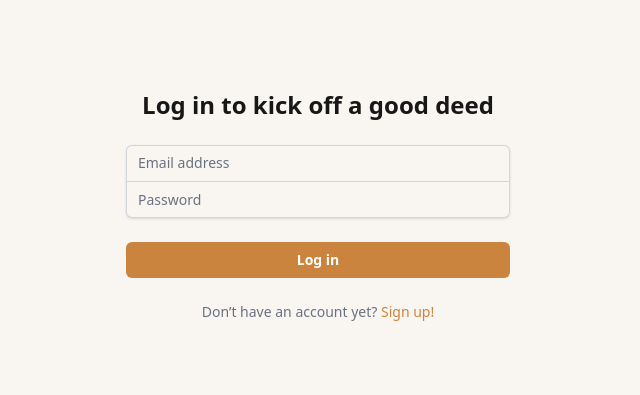
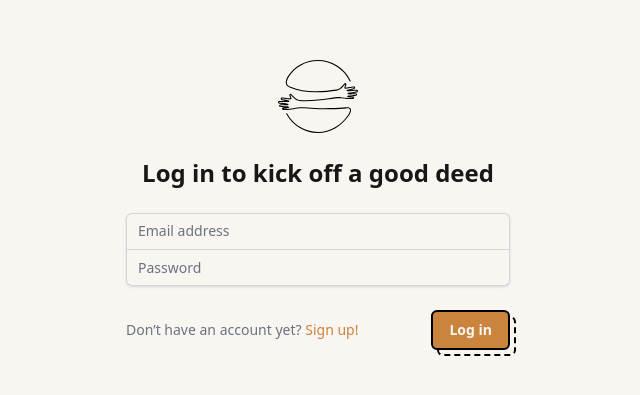
Before and after one commit to noravitkai/random-acts-of-kindness-ui, a Next.js app: page /login in a window 1280 px wide. Shown: the part 195-590 px from the top of the page, without its empty margins (322-962 px from the left). Built offline with nearby package versions, Linux system fonts and the light colour scheme.

Commit message:
Add logo + unify button styling on login/signup pages

```diff
--- a/src/app/(auth)/login/page.tsx
+++ b/src/app/(auth)/login/page.tsx
@@ -4,6 +4,7 @@ import { useState } from "react";
 import { useAuth, LoginData } from "@/hooks/auth/useAuth";
 import { useRouter } from "next/navigation";
 import { LoginForm } from "@/components/auth/LoginForm";
+import Image from "next/image";
 
 /**
  * Render the login form and handle the login flow
@@ -28,6 +29,9 @@ export default function LoginPage() {
   return (
     <main className="flex min-h-screen items-center justify-center bg-background px-4 py-12">
       <div className="w-full max-w-sm space-y-6">
+        <div className="flex justify-center mb-6">
+          <Image src="/logo.svg" alt="Logo" width={80} height={80} />
+        </div>
         <h1 className="text-center text-2xl font-bold text-foreground">
           Log in to kick off a good deed
         </h1>
--- a/src/app/(auth)/signup/page.tsx
+++ b/src/app/(auth)/signup/page.tsx
@@ -4,6 +4,7 @@ import { useState, useCallback, ChangeEvent, FormEvent } from "react";
 import { useAuth, RegisterData } from "@/hooks/auth/useAuth";
 import Link from "next/link";
 import { useRouter } from "next/navigation";
+import Image from "next/image";
 
 /**
  * Render the signup form and handle the registration flow
@@ -79,6 +80,9 @@ export default function RegisterPage() {
       <main>
         <div className="flex min-h-screen items-center justify-center bg-background px-4 py-12">
           <div className="w-full max-w-sm space-y-6">
+            <div className="flex justify-center mb-6">
+              <Image src="/logo.svg" alt="Logo" width={80} height={80} />
+            </div>
             <h2 className="text-center text-2xl font-bold text-foreground">
               Sign up for an account
             </h2>
@@ -91,7 +95,7 @@ export default function RegisterPage() {
                   value={formData.username}
                   onChange={handleInputChange}
                   required
-                  className="relative block w-full rounded-t-md border-0 px-3 py-2 text-sm text-foreground placeholder:text-gray-500 focus:z-10 focus:outline-none focus:ring-1 focus:ring-primary"
+                  className="relative block w-full rounded-t-md border-0 px-3 py-2 text-sm text-foreground placeholder:text-gray-500 focus:z-10 focus:outline-none focus:ring-1 focus:ring-gray-900"
                 />
                 {errors.username && (
                   <p className="text-xs text-red-500">{errors.username}</p>
@@ -104,7 +108,7 @@ export default function RegisterPage() {
                   value={formData.email}
                   onChange={handleInputChange}
                   required
-                  className="relative block w-full border-t border-gray-300 px-3 py-2 text-sm text-foreground placeholder:text-gray-500 focus:z-10 focus:outline-none focus:ring-1 focus:ring-primary"
+                  className="relative block w-full border-t border-gray-300 px-3 py-2 text-sm text-foreground placeholder:text-gray-500 focus:z-10 focus:outline-none focus:ring-1 focus:ring-gray-900"
                 />
                 {errors.email && (
                   <p className="text-xs text-red-500">{errors.email}</p>
@@ -117,34 +121,37 @@ export default function RegisterPage() {
                   value={formData.password}
                   onChange={handleInputChange}
                   required
-                  className="relative block w-full rounded-b-md border-t border-gray-300 px-3 py-2 text-sm text-foreground placeholder:text-gray-500 focus:z-10 focus:outline-none focus:ring-1 focus:ring-primary"
+                  className="relative block w-full rounded-b-md border-t border-gray-300 px-3 py-2 text-sm text-foreground placeholder:text-gray-500 focus:z-10 focus:outline-none focus:ring-1 focus:ring-gray-900"
                 />
                 {errors.password && (
                   <p className="text-xs text-red-500">{errors.password}</p>
                 )}
               </div>
 
-              <div>
-                <button
-                  type="submit"
-                  className="w-full rounded-md bg-primary px-4 py-2 text-sm font-semibold text-white transition ease-in-out duration-300 hover:bg-secondary focus:outline-none focus:ring-1 focus:ring-primary cursor-pointer"
-                >
-                  Sign up
-                </button>
+              <div className="flex justify-between items-center mt-4">
+                <p className="text-sm text-gray-500">
+                  Already have an account?{" "}
+                  <Link
+                    href="/login"
+                    className="font-medium text-primary transition duration-300 hover:text-secondary"
+                  >
+                    Log in!
+                  </Link>
+                </p>
+                <div className="relative group inline-block">
+                  <span className="absolute inset-0 translate-x-1.5 translate-y-1.5 rounded-md border-2 border-dashed border-black transition-transform group-hover:translate-x-0 group-hover:translate-y-0"></span>
+                  <button
+                    type="submit"
+                    className="relative z-10 rounded-md border-2 border-black bg-primary px-4 py-2 text-sm font-semibold text-background hover:bg-secondary transition duration-300 cursor-pointer"
+                  >
+                    Sign up
+                  </button>
+                </div>
               </div>
             </form>
             {serverError && (
               <p className="text-center text-sm text-red-500">{serverError}</p>
             )}
-            <p className="text-center text-sm text-gray-500">
-              Already have an account?{" "}
-              <Link
-                href="/login"
-                className="font-medium text-primary transition duration-300 hover:text-secondary"
-              >
-                Log in!
-              </Link>
-            </p>
           </div>
         </div>
       </main>
--- a/src/app/admin/login/page.tsx
+++ b/src/app/admin/login/page.tsx
@@ -4,6 +4,7 @@ import { useState } from "react";
 import { useAuth, LoginData } from "@/hooks/auth/useAuth";
 import { useRouter } from "next/navigation";
 import { LoginForm } from "@/components/auth/LoginForm";
+import Image from "next/image";
 
 /**
  * Render the login form and handle the login flow
@@ -27,6 +28,9 @@ export default function AdminLoginPage() {
   return (
     <main className="flex min-h-screen items-center justify-center bg-background px-4 py-12">
       <div className="w-full max-w-sm space-y-6">
+        <div className="flex justify-center mb-6">
+          <Image src="/logo.svg" alt="Logo" width={80} height={80} />
+        </div>
         <h2 className="text-center text-2xl font-bold text-foreground">
           Log in to the Admin Dashboard
         </h2>
--- a/src/components/auth/LoginForm.tsx
+++ b/src/components/auth/LoginForm.tsx
@@ -51,6 +51,9 @@ export const LoginForm: FC<LoginFormProps> = ({
 
   return (
     <form className="space-y-6" onSubmit={handleSubmit}>
+      {serverError && (
+        <p className="text-center text-sm text-red-500">{serverError}</p>
+      )}
       <div className="rounded-md shadow-sm ring-1 ring-inset ring-gray-300">
         <input
           name="email"
@@ -59,7 +62,7 @@ export const LoginForm: FC<LoginFormProps> = ({
           value={formData.email}
           onChange={handleInputChange}
           required
-          className="relative block w-full rounded-t-md border-0 px-3 py-2 text-sm text-foreground placeholder:text-gray-500 focus:z-10 focus:outline-none focus:ring-1 focus:ring-primary"
+          className="relative block w-full rounded-t-md border-0 px-3 py-2 text-sm text-foreground placeholder:text-gray-500 focus:z-10 focus:outline-none focus:ring-1 focus:ring-gray-900"
         />
         {errors.email && <p className="text-xs text-red-500">{errors.email}</p>}
         <input
@@ -69,25 +72,19 @@ export const LoginForm: FC<LoginFormProps> = ({
           value={formData.password}
           onChange={handleInputChange}
           required
-          className="relative block w-full rounded-b-md border-t border-gray-300 px-3 py-2 text-sm text-foreground placeholder:text-gray-500 focus:z-10 focus:outline-none focus:ring-1 focus:ring-primary"
+          className="relative block w-full rounded-b-md border-t border-gray-300 px-3 py-2 text-sm text-foreground placeholder:text-gray-500 focus:z-10 focus:outline-none focus:ring-1 focus:ring-gray-900"
         />
         {errors.password && (
           <p className="text-xs text-red-500">{errors.password}</p>
         )}
       </div>
-      <div>
-        <button
-          type="submit"
-          className="w-full rounded-md bg-primary px-4 py-2 text-sm font-semibold text-white transition ease-in-out duration-300 hover:bg-secondary focus:outline-none focus:ring-1 focus:ring-primary cursor-pointer"
+      <div
+        className={`flex items-center text-sm text-gray-500 mt-4 ${
+          signupLink ? "justify-between" : "justify-end"
+        }`}
       >
-          Log in
-        </button>
-      </div>
-      {serverError && (
-        <p className="text-center text-sm text-red-500">{serverError}</p>
-      )}
         {signupLink && (
-        <p className="text-center text-sm text-gray-500">
+          <p className="text-sm text-gray-500">
             Don’t have an account yet?{" "}
             <Link
               href={signupLink.href}
@@ -97,6 +94,16 @@ export const LoginForm: FC<LoginFormProps> = ({
             </Link>
           </p>
         )}
+        <div className="relative group inline-block float-right">
+          <span className="absolute inset-0 translate-x-1.5 translate-y-1.5 rounded-md border-2 border-dashed border-black transition-transform group-hover:translate-x-0 group-hover:translate-y-0"></span>
+          <button
+            type="submit"
+            className="relative z-10 rounded-md border-2 border-black bg-primary px-4 py-2 text-sm font-semibold text-background hover:bg-secondary transition duration-300 cursor-pointer"
+          >
+            Log in
+          </button>
+        </div>
+      </div>
     </form>
   );
 };
```
Lines whose indentation alone changed are shown as unchanged.
